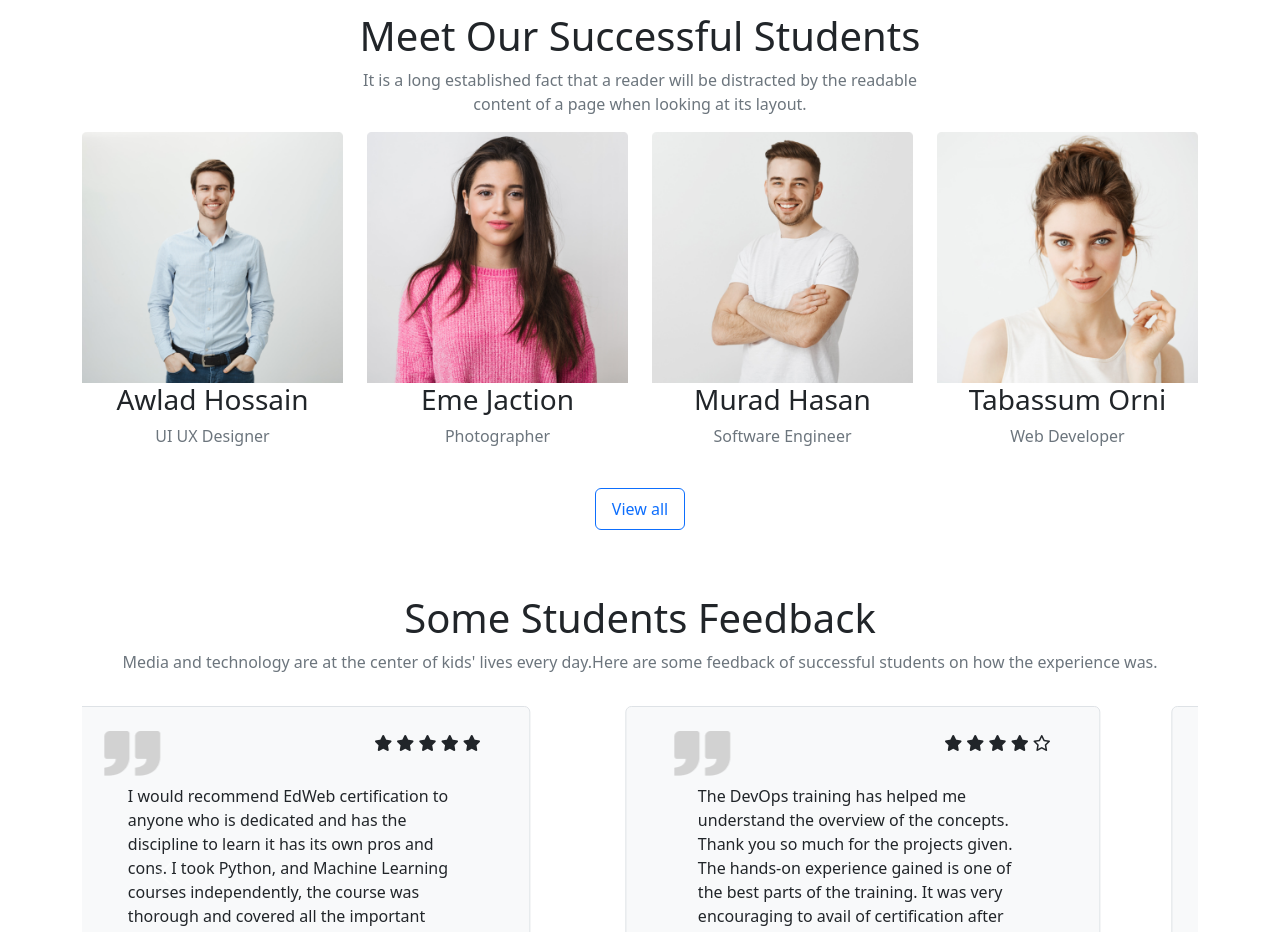
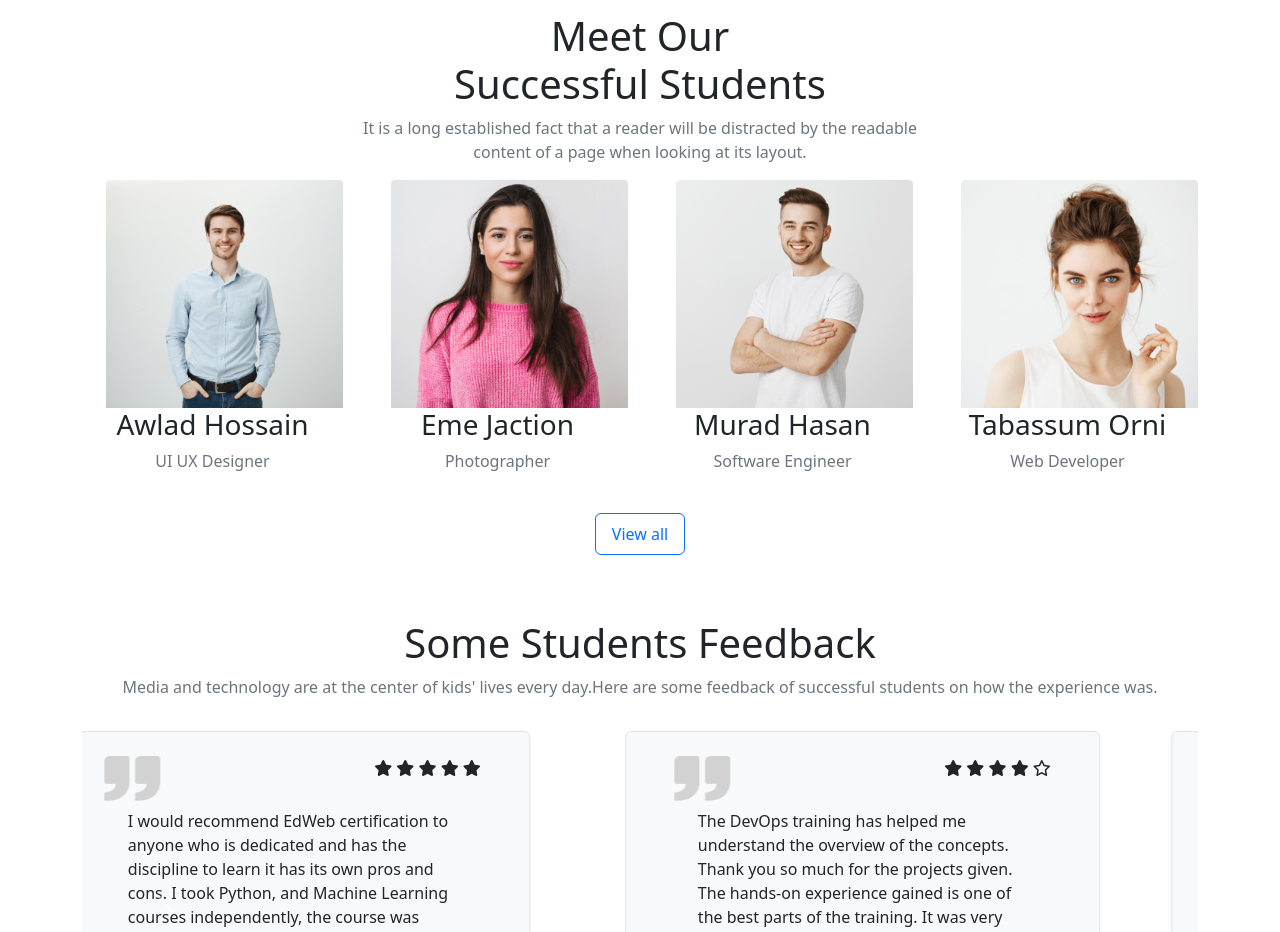
Before and after one commit to rittika-22/Exam-3, a plain HTML site: page index.html in a window 1280 px wide. Shown: the part 2700-3632 px from the top of the page. Drawn offline with nearby package versions, Linux system fonts and the light colour scheme.

Commit message:
header change

```diff
--- a/index.html
+++ b/index.html
@@ -264,29 +264,29 @@
         <!--success-->
         <section>
           <div class="mt-5 text-center p-sm-12">
-            <h1>Meet Our Successful Students</h1>
+            <h1>Meet Our <br>Successful Students</h1>
             <p class="text-secondary">It is a long established fact that a reader will be distracted by the readable <br>
                content of a page when looking at its layout.</p>
           </div>
           <div class="mt-2 container ">
             <div class="row">
               <div class="col-lg-3 col-12 col-md-6 col-sm-12 text-sm-center">
-                <img src="/student/student-1.png" class="img-fluid" alt="">
+                <img src="/student/student-1.png" class="ps-4 img-fluid" alt="">
                 <h3 class="text-center">Awlad Hossain</h3>
                 <p class="text-center text-secondary">UI UX Designer</p>
               </div>
               <div class="col-lg-3 col-12 col-md-6 col-sm-12 text-sm-center">
-                <img src="/student/student-2.png" class="img-fluid"  alt="">
+                <img src="/student/student-2.png" class="ps-4 img-fluid"  alt="">
                 <h3 class="text-center">Eme Jaction</h3>
                 <p class="text-center text-secondary">Photographer</p>
              </div>
              <div class="col-lg-3 col-12 col-md-6 col-sm-12 text-sm-center">
-              <img src="/student/student-3.png" class="img-fluid" alt="">
+              <img src="/student/student-3.png" class="ps-4 img-fluid" alt="">
               <h3 class="text-center">Murad Hasan</h3>
               <p class="text-center text-secondary">Software Engineer</p>
            </div>
            <div class="col-lg-3 col-12 col-md-6 col-sm-12 text-sm-center">
-            <img src="/student/student-4.png" class="img-fluid" alt="">
+            <img src="/student/student-4.png" class="ps-4 img-fluid" alt="">
             <h3 class="text-center">Tabassum Orni</h3>
             <p class="text-center text-secondary">Web Developer</p>
          </div>
```
